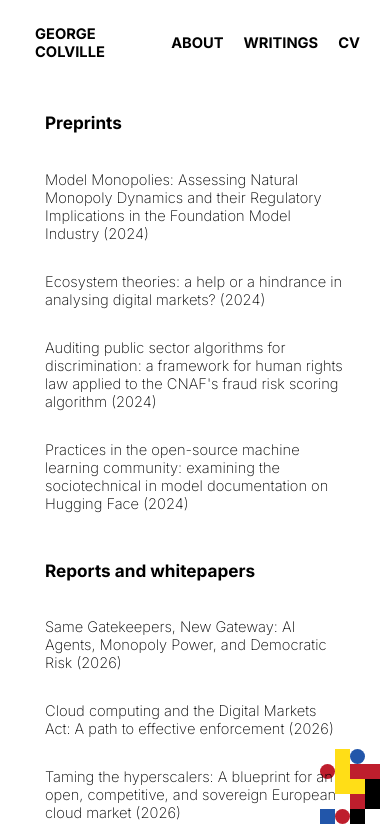
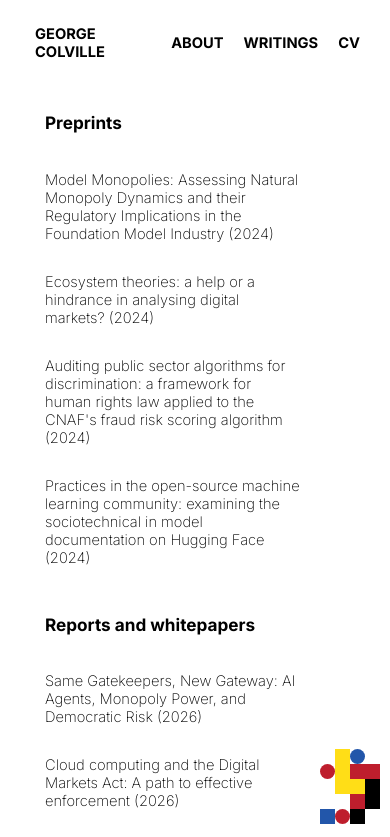
Before and after one commit to georgecolville/georgecolville.github.io, a plain HTML site: page writings.html in a window 390 px wide. Shown: the top 837 px of the page. Drawn offline with Linux system fonts and the light colour scheme; a web font is replaced by a local one.

Commit message:
Update styles_writings.css

```diff
--- a/styles_writings.css
+++ b/styles_writings.css
@@ -681,7 +681,11 @@ body {
 }
 
 
-
+@media (max-width: 600px) {
+  .document {
+    margin-right: 65px;
+  }
+}
 
 
 
```
